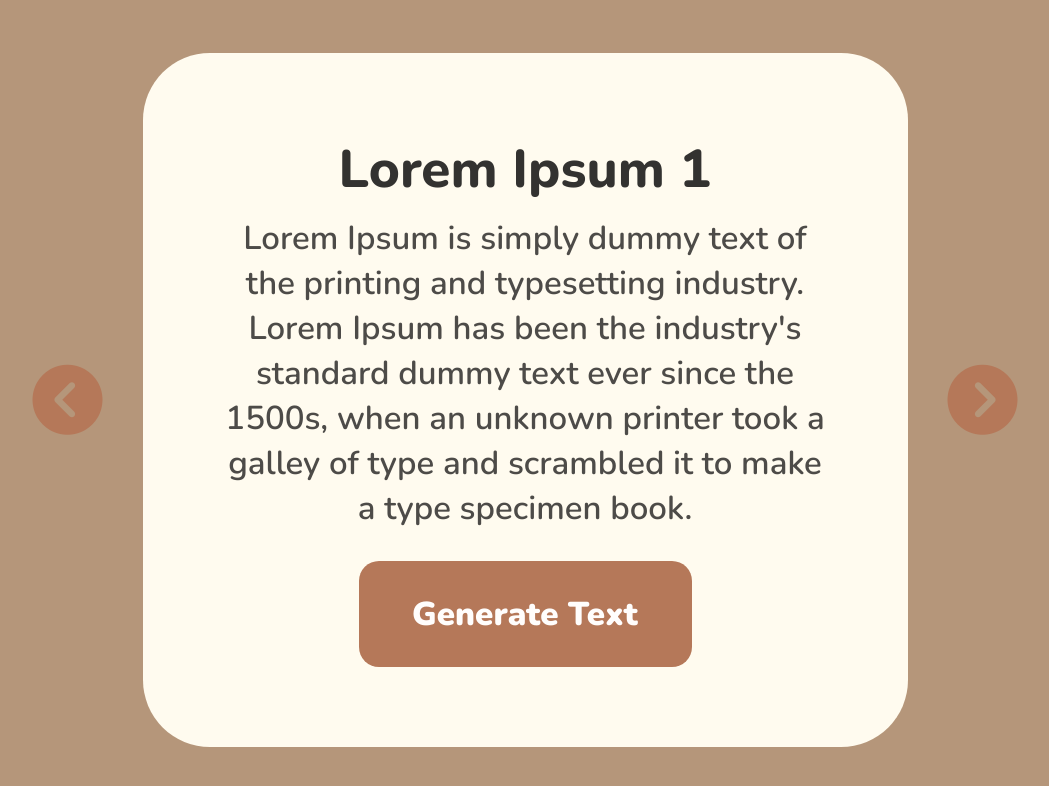
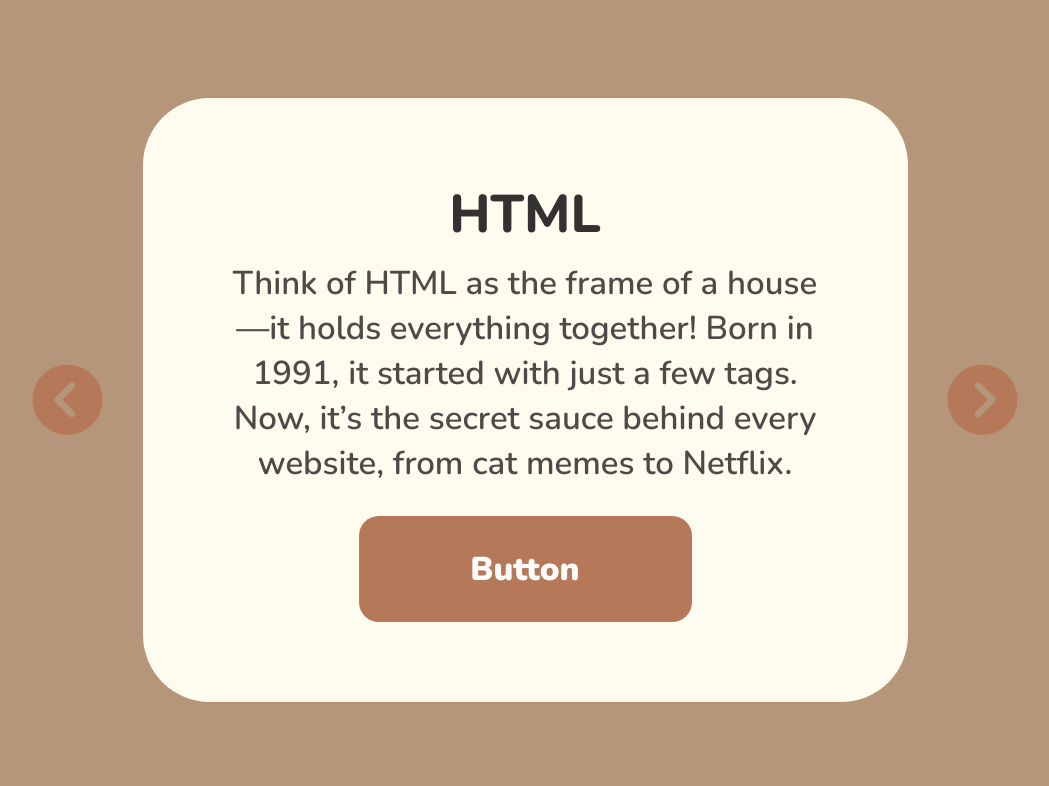
Before and after one commit to ruchkakat/javascript-slider, a plain HTML site: page index.html in a window 1280 px wide. Shown: the whole page, without its empty margins (115-1164 px from the left). Drawn offline with nearby package versions, Linux system fonts and the light colour scheme.

Commit message:
feat: add text

```diff
--- a/index.html
+++ b/index.html
@@ -14,21 +14,21 @@
         <i class="arrow fa-solid fa-circle-chevron-left"></i>
 
         <div class="slide">
-            <h1>Lorem Ipsum 1</h1>
-            <p>Lorem Ipsum is simply dummy text of the printing and typesetting industry. Lorem Ipsum has been the industry's standard dummy text ever since the 1500s, when an unknown printer took a galley of type and scrambled it to make a type specimen book.</p>
-            <button type="button">Generate Text</button>
+            <h1>HTML</h1>
+            <p>Think of HTML as the frame of a house—it holds everything together! Born in 1991, it started with just a few tags. Now, it’s the secret sauce behind every website, from cat memes to Netflix.</p>
+            <button type="button" onclick="window.open('https://en.wikipedia.org/wiki/HTML', '_blank')">Button</button>
         </div>
 
         <div class="slide">
-            <h1>Lorem Ipsum 2</h1>
-            <p>Lorem Ipsum is simply dummy text of the printing and typesetting industry. Lorem Ipsum has been the industry's standard dummy text ever since the 1500s, when an unknown printer took a galley of type and scrambled it to make a type specimen book.</p>
-            <button type="button">Generate Text</button>
+            <h1>CSS</h1>
+            <p>CSS is like magic paint for websites—it makes them pretty! Before CSS, the web looked like a boring Word document. Now, it lets designers create colors, animations, and even responsive layouts for phones.</p>
+            <button type="button" onclick="window.open('https://en.wikipedia.org/wiki/CSS', '_blank')">Button</button>
         </div>
 
         <div class="slide">
-            <h1>Lorem Ipsum 3</h1>
-            <p>Lorem Ipsum is simply dummy text of the printing and typesetting industry. Lorem Ipsum has been the industry's standard dummy text ever since the 1500s, when an unknown printer took a galley of type and scrambled it to make a type specimen book.</p>
-            <button type="button">Generate Text</button>
+            <h1>JavaScript</h1>
+            <p>JavaScript turns websites into playgrounds! It started as a 10-day experiment in 1995. Today, it powers games, chatbots, and even spaceship controls (okay, maybe not spaceships…&nbsp;yet).</p>
+            <button type="button" onclick="window.open('https://en.wikipedia.org/wiki/JavaScript', '_blank')">Button</button>
         </div>
 
         <i class="arrow fa-solid fa-circle-chevron-right"></i>
```
